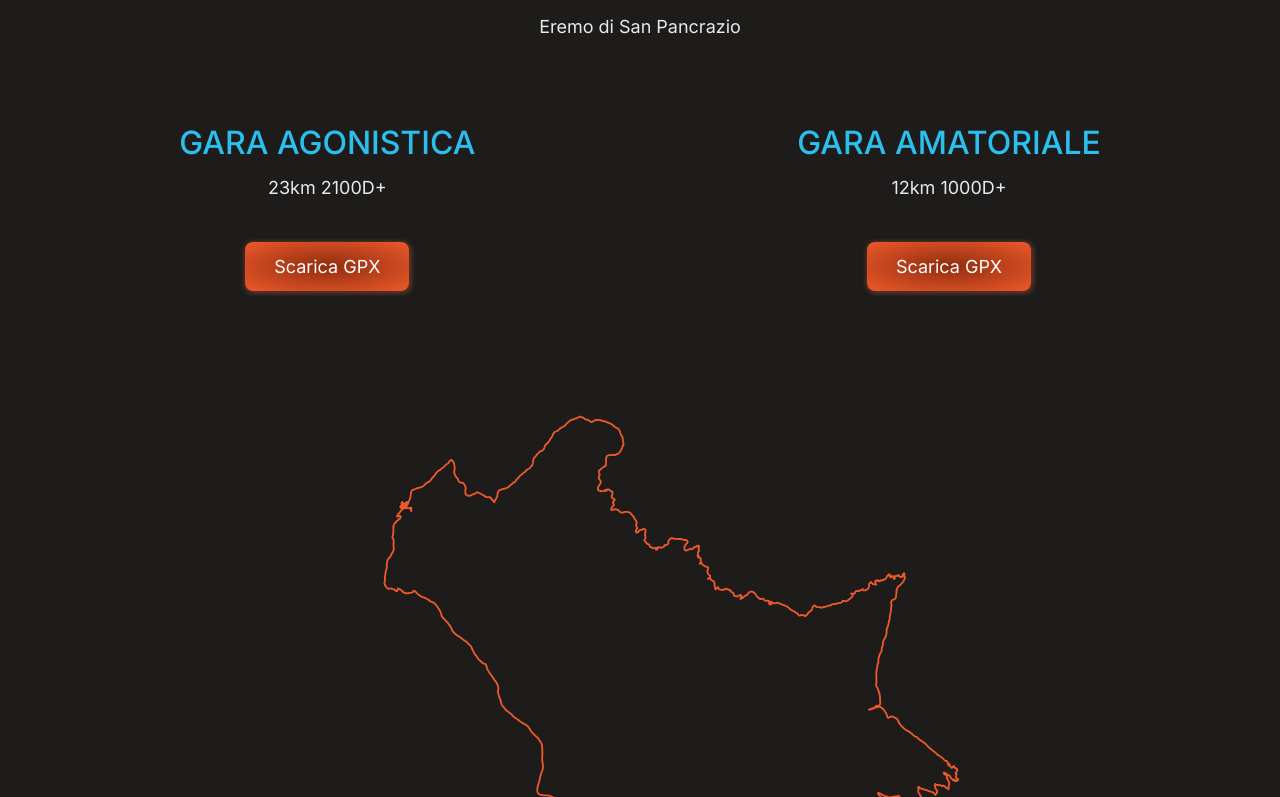
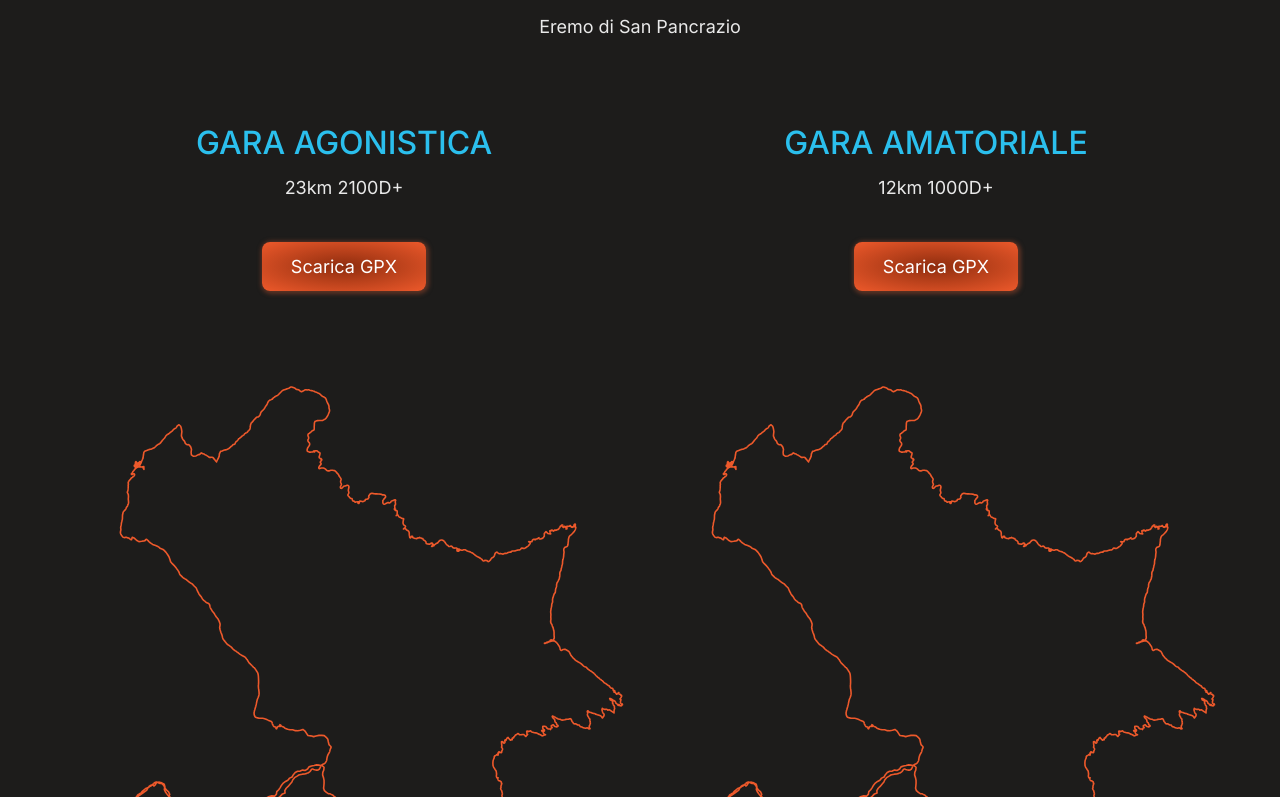
Before and after one commit to elibattistoni/brenta-wild-race, a React (Vite) app: page /brenta-wild-race/gara/percorso-varianti in a window 1280 px wide. Shown: the part 403-1200 px from the top of the page. Built offline with nearby package versions, Linux system fonts and the light colour scheme.

Commit message:
feat(trail): add second trail + glow effect on hover

```diff
--- a/src/pages/trail/TrailPathVariantsPage.jsx
+++ b/src/pages/trail/TrailPathVariantsPage.jsx
@@ -9,6 +9,7 @@ import Trail from "../../assets/trail-1.svg?react";
 import classes from "./TrailPathVariantsPage.module.css";
 import HighlightedText from "../../components/shared/HighlightedText";
 import DownloadButton from "../../components/shared/DownloadButton";
+import { useHover, useInViewport, useMediaQuery } from "@mantine/hooks";
 
 const AltimetriaSection = () => {
   return (
@@ -208,6 +209,16 @@ const TrailDescriptionSection = () => {
 };
 
 const RoutesSection = () => {
+  const { hovered: hoveredAgonistica, ref: refAgonistica } = useHover();
+  const { hovered: hoveredAmatoriale, ref: refAmatoriale } = useHover();
+
+  // console.log("hoveredAgonistica", hoveredAgonistica);
+  // console.log("hoveredAmatoriale", hoveredAmatoriale);
+
+  // const isMedia = useMediaQuery("$mantine-breakpoint-md");
+  // const { ref, inViewport } = useInViewport();
+  // console.log("inViewport", inViewport, "isMedia", isMedia);
+
   return (
     <PageSection>
       <PageSectionTitle text="PERCORSO e VARIANTI" />
@@ -217,7 +228,8 @@ const RoutesSection = () => {
           <ParagraphText>Eremo di San Pancrazio</ParagraphText>
         </Stack>
         <Container fluid className={classes.flex}>
-          <Stack align="center">
+          {/*  */}
+          <Stack align="center" ref={refAgonistica}>
             <BlueTitleMedium text="GARA AGONISTICA" />
             <ParagraphText>23km 2100D+</ParagraphText>
             <DownloadButton
@@ -226,8 +238,16 @@ const RoutesSection = () => {
               button="primary"
               buttonText="Scarica GPX"
             />
+            <Stack align="center">
+              <Trail
+                className={`${classes.trail} ${
+                  hoveredAgonistica ? classes.glow : ""
+                }`}
+              />
+            </Stack>
           </Stack>
-          <Stack align="center">
+          {/*  */}
+          <Stack align="center" ref={refAmatoriale}>
             <BlueTitleMedium text="GARA AMATORIALE" />
             <ParagraphText>12km 1000D+</ParagraphText>
             <DownloadButton
@@ -236,12 +256,16 @@ const RoutesSection = () => {
               button="primary"
               buttonText="Scarica GPX"
             />
+            <Stack align="center">
+              <Trail
+                className={`${classes.trail} ${
+                  hoveredAmatoriale ? classes.glow : ""
+                }`}
+              />
+            </Stack>
           </Stack>
         </Container>
       </Container>
-      <Stack mt="xl" align="center">
-        <Trail className={classes.trail} />
-      </Stack>
     </PageSection>
   );
 };
--- a/src/pages/trail/TrailPathVariantsPage.module.css
+++ b/src/pages/trail/TrailPathVariantsPage.module.css
@@ -3,6 +3,7 @@
   display: flex;
   flex-direction: column;
   gap: rem(40px);
+  /* border: 1px solid blue; */
   @media (max-width: $mantine-breakpoint-md) {
     gap: rem(0px);
     margin-top: rem(24px) !important;
@@ -13,9 +14,8 @@
   display: flex;
   flex-direction: row;
   justify-content: space-between;
-  width: 80%;
-  margin: 0 auto;
   padding: 0px !important;
+  gap: rem(32px);
   margin-top: rem(48px) !important;
 
   @media (max-width: $mantine-breakpoint-md) {
@@ -43,4 +43,25 @@
     width: rem(240px);
     height: rem(240px);
   }
+
+  path {
+    transition: all 0.2s ease-in;
+    filter: none;
+  }
+
+
+
+  /* &:hover {
+    path {
+      stroke-width: 4;
+      filter: drop-shadow(1px 1px 6px var(--mantine-color-orangeBrenta-0));
+    }
+  } */
 }
+
+.glow {
+    path {
+      stroke-width: 4;
+      filter: drop-shadow(1px 1px 6px var(--mantine-color-orangeBrenta-0));
+    }
+  }
```
